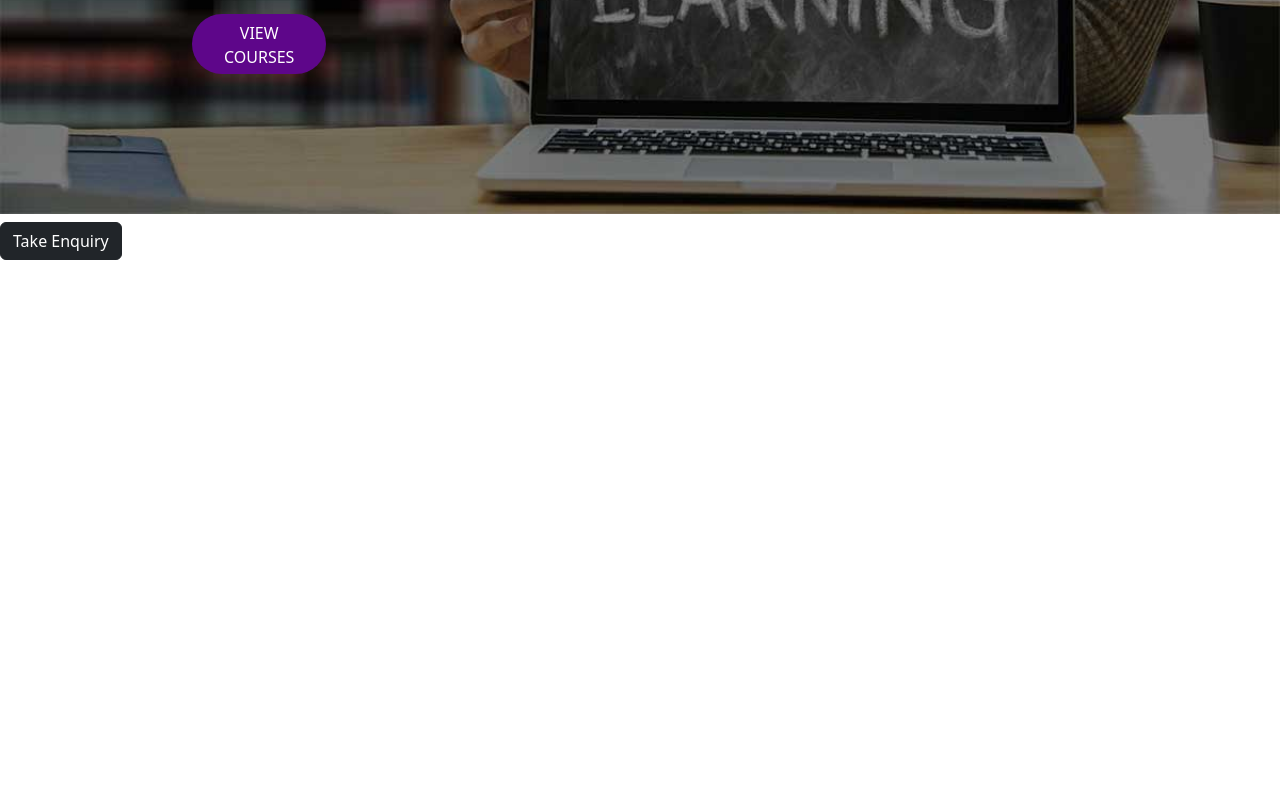
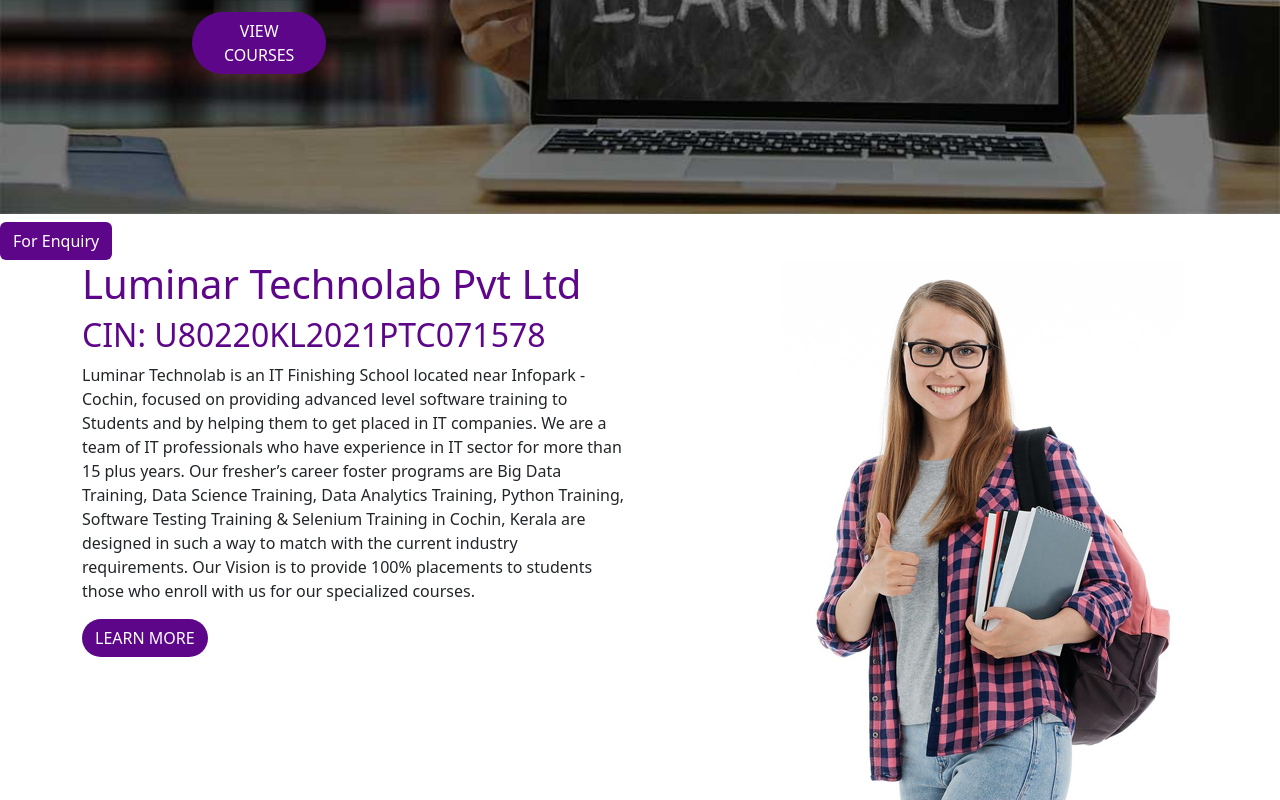
Before and after one commit to Sachindk10/Luminar_TechnoLab, a plain HTML site: page index.html in a window 1280 px wide. Shown: the part 349-1149 px from the top of the page. Before the commit the page ends 800 px from the top, so only its background shows below. Drawn offline with nearby package versions, Linux system fonts and the light colour scheme.

Commit message:
body responsive updated

```diff
--- a/index.html
+++ b/index.html
@@ -48,11 +48,7 @@
     </div>
   </nav>
   <!-- carousel -->
-  <div id="carouselExampleCaptions" class="carousel slide">
-    <!-- <div class="carousel-indicators">
-          <button type="button" data-bs-target="#carouselExampleCaptions" data-bs-slide-to="0" class="active" aria-current="true" aria-label="Slide 1"></button>
-          <button type="button" data-bs-target="#carouselExampleCaptions" data-bs-slide-to="1" aria-label="Slide 2"></button>
-        </div> -->
+  <div id="carouselExampleCaptions" class="carousel slide w-100">
     <div class="carousel-inner">
       <div class="carousel-item active">
         <img src="./images/c2.jpeg" class="d-block w-100" alt="...">
@@ -62,7 +58,7 @@
             emerging technologies like BIG DATA, Data Science, Machine Learning, PYTHON, Software Testing.</p>
 
           <button type="button" class="btn rounded-pill text-white "
-            style="background-color: #5e068a; margin-top: 100px; width: 15%; height: 60px ">VIEW
+            style="background-color: #5e068a; margin-top: 100px; width: 15%; height: 20% ">VIEW
             COURSES</button>
         </div>
       </div>
@@ -74,7 +70,7 @@
             emerging technologies like Big Data,
             Hadoop, Spark, Data Science, Machine Learning, Deep Learning and AI.</p>
           <button type="button" class="btn rounded-pill text-white "
-            style="background-color: #5e068a; margin-top: 100px; width: 15%; height: 60px ">VIEW
+            style="background-color: #5e068a; margin-top: 100px;">VIEW
             COURSES</button>
         </div>
       </div>
@@ -89,8 +85,8 @@
     </button>
   </div>
   <!-- Button trigger modal -->
-  <button type="button" class="btn btn-dark mt-2" data-bs-toggle="modal" data-bs-target="#exampleModal">
-    Take Enquiry
+  <button type="button" class="btn mt-2 text-white" data-bs-toggle="modal" data-bs-target="#exampleModal" style="background-color: #5e068a;">
+    For Enquiry
   </button>
 
   <!-- Modal -->
@@ -131,6 +127,25 @@
           </form>
           <button type="button" class="btn  pe-1 ps-1 text-white " style="background-color:#5e068a">submit</button>
         </div>
+      </div>
+    </div>
+  </div>
+
+  <div class="container">
+    <div class="row">
+      <div class="col-lg-7 col-md-4 col-sm-12" >
+          <h1 style="color: #5e068a;">Luminar Technolab Pvt Ltd</h1>
+          <h2 style="color: #5e068a;">CIN: U80220KL2021PTC071578</h2>
+          <p style="width: 85%;">Luminar Technolab is an IT Finishing School located near Infopark - Cochin, focused on providing advanced level software training to Students and by helping them to get placed in IT companies. We are a team of IT professionals who have experience in IT sector for more than 15 plus years. Our fresher’s career foster programs are Big Data Training, Data Science Training, Data Analytics Training, Python Training, Software Testing Training & Selenium Training in Cochin, Kerala are designed in such a way to match with the current industry requirements. Our Vision is to provide 100% placements to students those who enroll with us for our specialized courses.</p>
+          <button type="button" class="btn rounded-pill text-white"
+            style="background-color: #5e068a;">LEARN MORE</button>
+        </div>
+
+      <div class="col-lg-5 col-md-4 col-sm-12">
+        <img src="./images/qq.jpg" alt="">
+      </div>
+    </div>
+  </div>
 </body>
 
 </html>
```
Also changed, not shown: images/qq.jpg (added).
